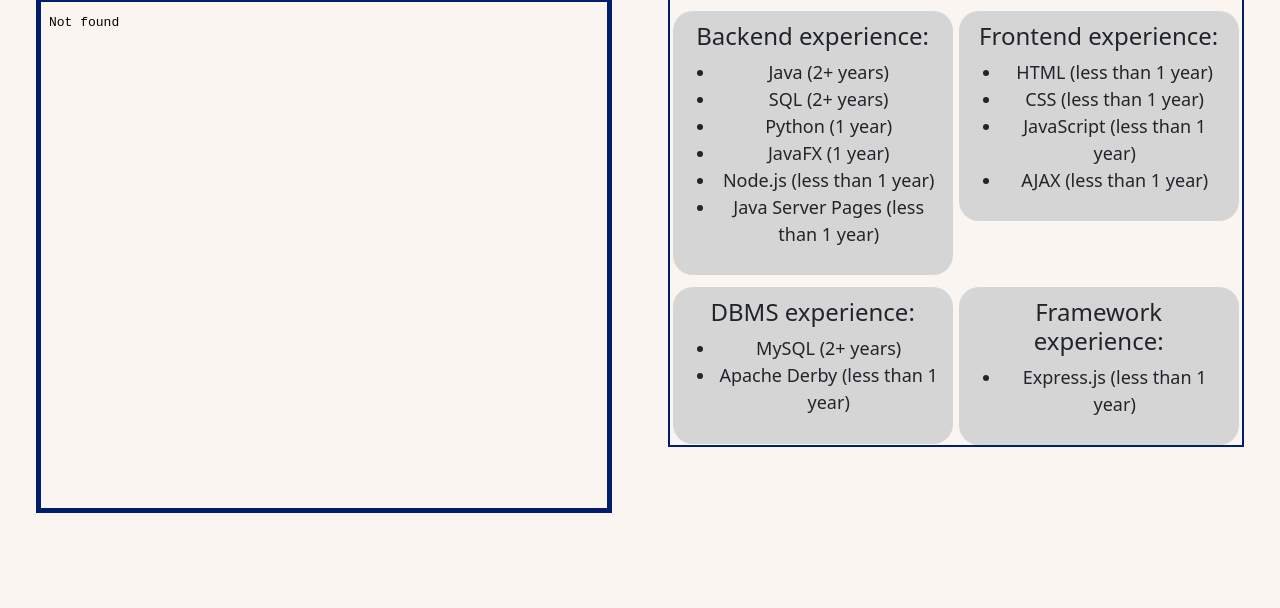
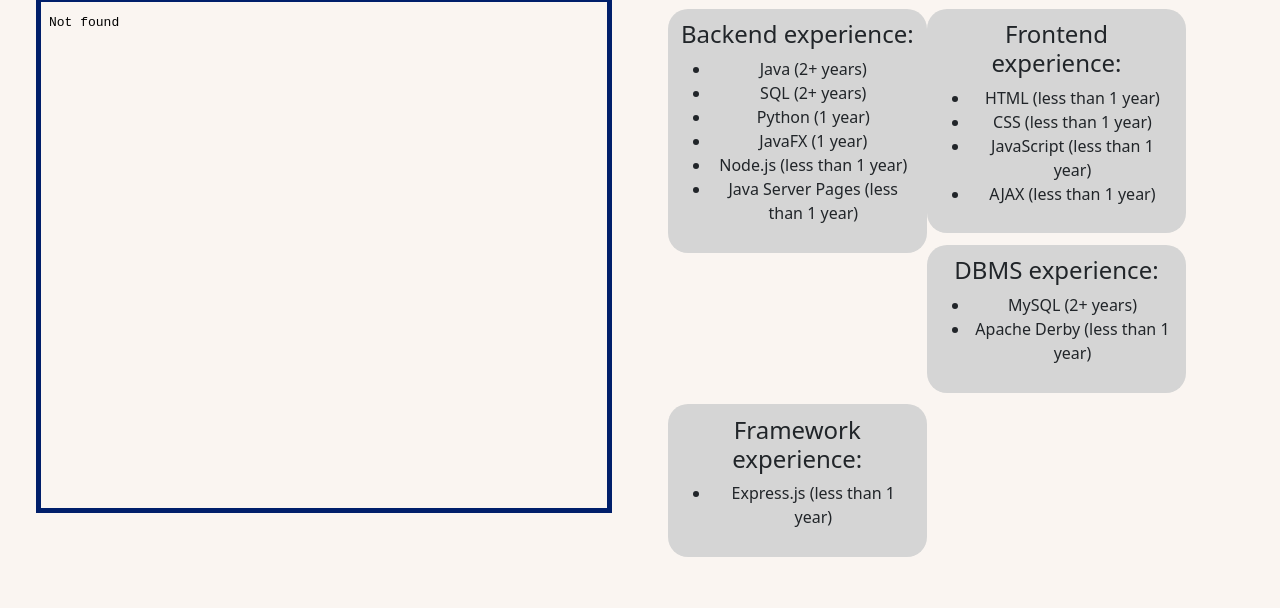
Before and after one commit to robertwood68/Portfolio, a website: page public/pages/experience.html in a window 1280 px wide. Shown: the part 192-800 px from the top of the page. Drawn offline with nearby package versions, Linux system fonts and the light colour scheme.

Commit message:
Tired of trying to line this grid for experience

```diff
--- a/public/pages/experience.html
+++ b/public/pages/experience.html
@@ -70,11 +70,11 @@
                     <iframe src="/pdfs/Resume - March 31, 2022.pdf" width="100%" height="500px"></iframe>
                 </div>
             </div>
-            <div id="languages">
+            <div id="languages" class="grid" style="--bs-columns: 3">
                 <h2>Programming Languages</h2>
-                <div id="listDiv1">
-                    <div id="backend">
+                <div id="backend" class="g-col-6">
                     <h4>Backend experience:</h4>
+
                     <ul>
                         <li>Java (2+ years)</li>
                         <li>SQL (2+ years)</li>
@@ -83,33 +83,38 @@
                         <li>Node.js (less than 1 year)</li>
                         <li>Java Server Pages (less than 1 year)</li>
                     </ul>
+
                 </div>
 
-                    <div id="frontend">
+                <div id="frontend" class="g-col-6">
                     <h4>Frontend experience:</h4>
+
                     <ul>
                         <li>HTML (less than 1 year)</li>
                         <li>CSS (less than 1 year)</li>
                         <li>JavaScript (less than 1 year)</li>
                         <li>AJAX (less than 1 year)</li>
                     </ul>
+
                 </div>
-                </div>
-                <div id="listDiv2">
-                    <div id="dbms">
+
+                <div id="dbms" class="g-col-6">
                     <h4>DBMS experience:</h4>
+
                     <ul>
                         <li>MySQL (2+ years)</li>
                         <li>Apache Derby (less than 1 year)</li>
                     </ul>
+
                 </div>
 
-                    <div id="frameworks">
+                <div id="frameworks" class="g-col-6">
                     <h4>Framework experience:</h4>
+
                     <ul>
                         <li>Express.js (less than 1 year)</li>
                     </ul>
-                    </div>
+
                 </div>
             </div>
         </div>
--- a/public/stylesheets/experienceStyle.css
+++ b/public/stylesheets/experienceStyle.css
@@ -76,55 +76,37 @@
 #languages p {
   text-decoration: underline;
 }
-#listDiv1 {
-  width: 100%;
-  display: flex;
-  font-size: 18px;
-  border: 2px solid rgb(0, 30, 106);
-  border-bottom: none;
-}
-#listDiv2 {
-  width: 100%;
-  display: flex;
-  font-size: 18px;
-  border: 2px solid rgb(0, 30, 106);
-  border-top: none;
-}
 #backend {
+  width: 45%;
   float: left;
-  display: flexbox;
-  width: 49%;
-  margin: auto;
+  margin: 0;
   margin-top: 2%;
   padding: 2%;
   border-radius: 20px 20px 20px 20px;
   background-color: rgb(213, 213, 213);
 }
 #frontend {
+  width: 45%;
   float: left;
-  display: flexbox;
-  width: 49%;
-  margin: auto;
+  margin: 0;
   margin-top: 2%;
   padding: 2%;
   border-radius: 20px 20px 20px 20px;
   background-color: rgb(213, 213, 213);
 }
 #dbms {
+  width: 45%;
   float: left;
-  display: flexbox;
-  width: 49%;
-  margin: auto;
+  margin: 0;
   margin-top: 2%;
   padding: 2%;
   border-radius: 20px 20px 20px 20px;
   background-color: rgb(213, 213, 213);
 }
 #frameworks {
+  width: 45%;
   float: left;
-  display: flexbox;
-  width: 49%;
-  margin: auto;
+  margin: 0;
   margin-top: 2%;
   padding: 2%;
   border-radius: 20px 20px 20px 20px;
--- a/public/stylesheets/indexStyle.css
+++ b/public/stylesheets/indexStyle.css
@@ -63,7 +63,7 @@
   margin: auto !important;
   text-align: center !important;
 }
-@media only screen and (max-width: 1600px) {
+@media only screen and (max-width: 1400px) {
   #cardHolder {
     display: flex;
     width: 100%;
```
Lines whose indentation alone changed are shown as unchanged.
